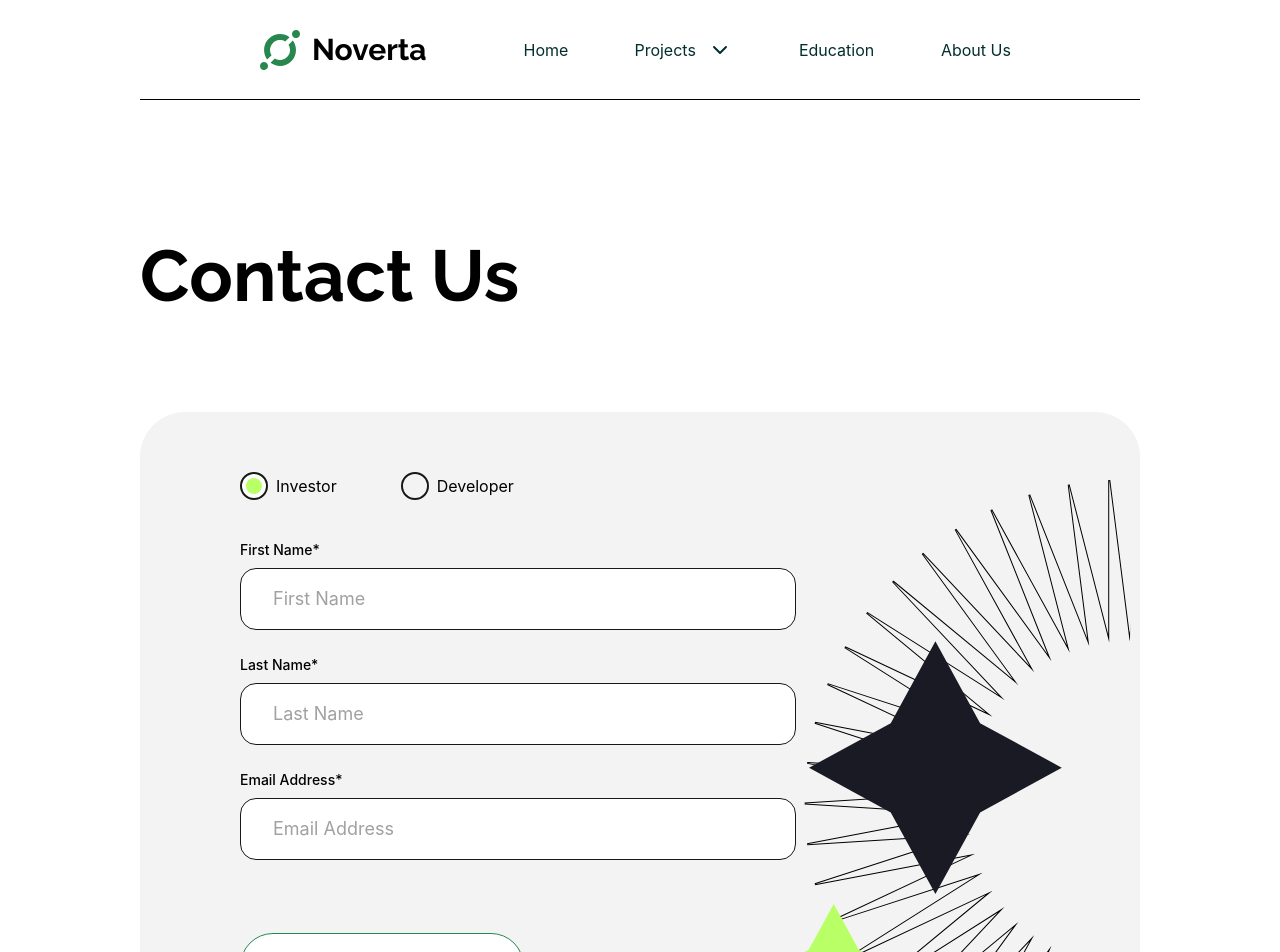
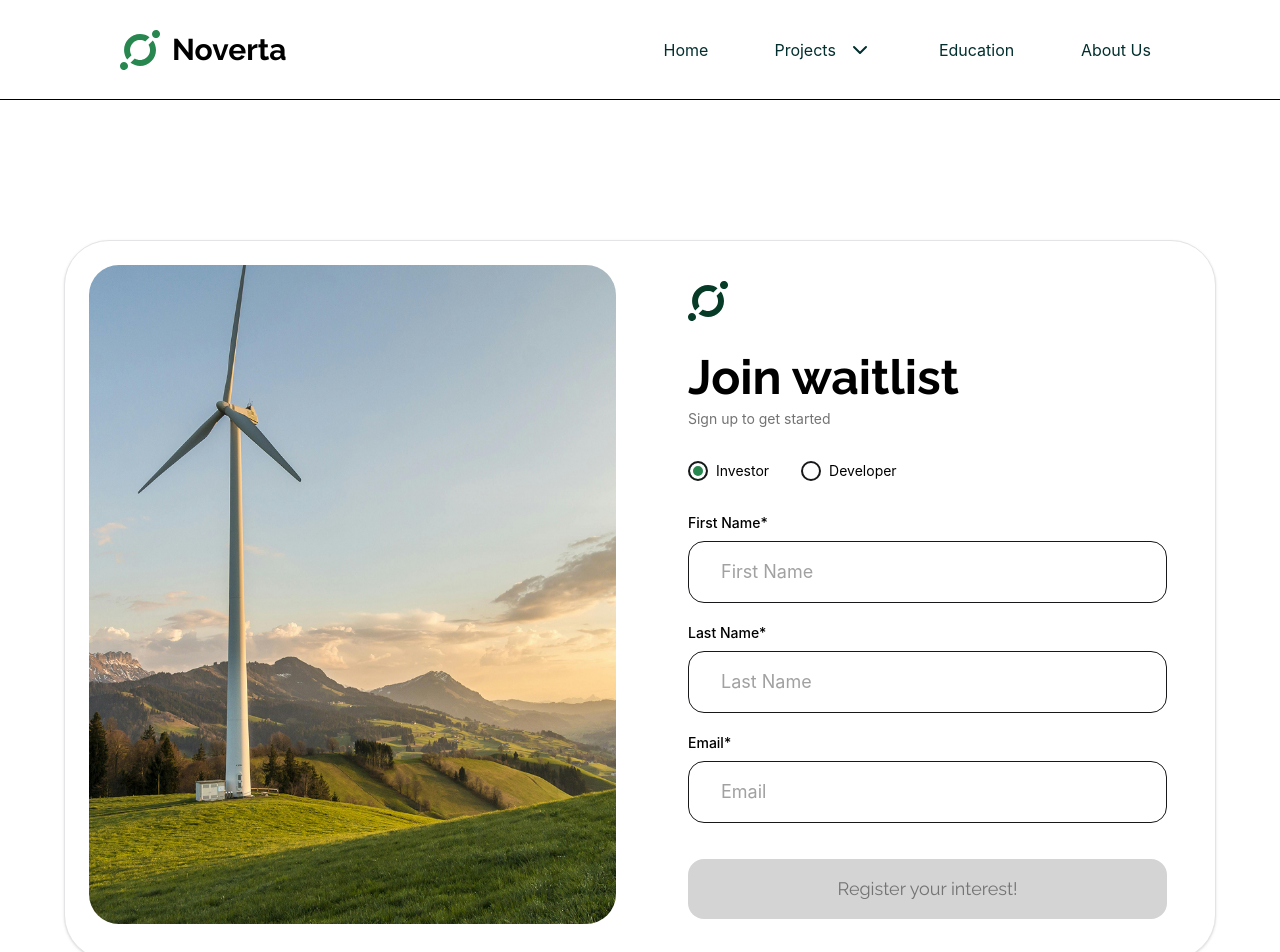
Before and after one commit to GPapagiannopoulos/enterpreneurial_journey, a React (Vite) app in the folder frontend/: page /contactus in a window 1280 px wide. Shown: the top 952 px of the page. Built offline with nearby package versions, Linux system fonts and the light colour scheme.

Commit message:
fix: change faulty link

```diff
--- a/frontend/src/components/InputField.tsx
+++ b/frontend/src/components/InputField.tsx
@@ -20,7 +20,7 @@ export default function InputField({
   required = false,
 }: InputFieldProps) {
   return (
-    <div className="flex flex-col gap-2 w-139">
+    <div className="flex flex-col gap-2 w-full">
       {label && (
         <label className="text-sm font-medium text-black font-inter">
           {label}
--- a/frontend/src/pages/ContactUs.tsx
+++ b/frontend/src/pages/ContactUs.tsx
@@ -4,7 +4,7 @@ import ContactForm from "../sections/ContactUs/ContactForm";
 
 export default function ContactUs() {
   return (
-    <section className="min-h-screen mx-35">
+    <section className="min-h-screen">
       <Navbar />
       <ContactForm />
       <Footer />
--- a/frontend/src/sections/ContactUs/ContactForm.tsx
+++ b/frontend/src/sections/ContactUs/ContactForm.tsx
@@ -3,8 +3,8 @@ import InputField from "../../components/InputField";
 import { useLocation, useNavigate } from "react-router-dom";
 import type { registrationPayload } from "../../api/types";
 import { registerInterest } from "../../api/auth";
-import Button from "../../components/Button";
-import starsSvg from "../../assets/icons/stars.svg";
+import logo from "../../assets/icons/Logo.svg";
+import waitlistImage from "../../assets/icons/WindTurbine.png";
 
 export default function ContactForm() {
   const navigate = useNavigate();
@@ -21,6 +21,12 @@ export default function ContactForm() {
   const [success, setSuccess] = useState(false);
 
   const emailRegex = /^[^\s@]+@[^\s@]+\.[^\s@]+$/;
+
+  const isFormValid =
+    firstName.trim() !== "" &&
+    lastName.trim() !== "" &&
+    emailRegex.test(emailAddress) &&
+    (role === "Investor" || message.trim() !== "");
 
   const RegisterInterest: SubmitEventHandler<HTMLFormElement> = async (e) => {
     e.preventDefault();
@@ -49,43 +55,54 @@ export default function ContactForm() {
   };
 
   return (
-    <section className="flex flex-col gap-25 pt-35 pb-28 border-b">
-      <div className="text-black text-7xl font-bold font-raleway">
-        Contact Us
+    <section className="flex justify-center pt-35 pb-28">
+      <div className="bg-white border border-zinc-200 rounded-[45px] shadow-sm overflow-hidden grid grid-cols-2 items-start max-w-6xl w-full">
+        <div className="p-6">
+          <img
+            src={waitlistImage}
+            alt=""
+            className="w-full aspect-[4/5] object-cover rounded-[30px]"
+          />
         </div>
-      <div className="relative overflow-hidden bg-[#F3F3F3] border-zinc-100 rounded-[45px] flex flex-col justify-start gap-10 pt-15 pb-20 pl-25">
-        <img
-          src={starsSvg}
-          alt=""
-          aria-hidden="true"
-          className="absolute -right-36 top-98 -translate-y-1/2 z-10 pointer-events-none"
-        />
-        <div className="flex items-start gap-16">
-          <label className="flex items-center gap-2">
+
+        <div className="flex flex-col gap-8 px-12 py-10">
+          <img src={logo} alt="Noverta" className="h-10 w-10" />
+
+          <div className="flex flex-col gap-2">
+            <h1 className="text-black text-5xl font-bold font-raleway">
+              Join waitlist
+            </h1>
+            <p className="text-neutral-500 text-sm font-inter">
+              Sign up to get started
+            </p>
+          </div>
+
+          <div className="flex items-center gap-8">
+            <label className="flex items-center gap-2 text-sm font-inter">
               <input
                 type="radio"
                 name="role"
                 value="Investor"
                 checked={role === "Investor"}
                 onChange={() => setRole("Investor")}
-              className="w-7 h-7 appearance-none rounded-full border-2 border-zinc-900 checked:bg-[#B9FF66] checked:shadow-[inset_0_0_0_4px_white]"
-            />{" "}
+                className="w-5 h-5 appearance-none rounded-full border-2 border-zinc-900 checked:bg-[#27874F] checked:shadow-[inset_0_0_0_3px_white]"
+              />
               Investor
             </label>
-          <label className="flex items-center gap-2">
+            <label className="flex items-center gap-2 text-sm font-inter">
               <input
                 type="radio"
                 name="role"
                 value="Developer"
                 checked={role === "Developer"}
                 onChange={() => setRole("Developer")}
-              className="w-7 h-7 appearance-none rounded-full border-2 border-zinc-900 checked:bg-[#B9FF66] checked:shadow-[inset_0_0_0_4px_white]"
-            />{" "}
+                className="w-5 h-5 appearance-none rounded-full border-2 border-zinc-900 checked:bg-[#27874F] checked:shadow-[inset_0_0_0_3px_white]"
+              />
               Developer
             </label>
           </div>
-        <div className="pb-8">
-          <form onSubmit={RegisterInterest} className="flex flex-col gap-6.25">
+
+          <form onSubmit={RegisterInterest} className="flex flex-col gap-5">
             <InputField
               label="First Name"
               type="text"
@@ -103,35 +120,47 @@ export default function ContactForm() {
               required={true}
             />
             <InputField
-              label="Email Address"
-              type="text"
+              label="Email"
+              type="email"
               value={emailAddress}
-              placeholder="Email Address"
+              placeholder="Email"
               onChange={(e) => setEmailAddress(e.target.value)}
               required={true}
             />
-            <label className={role === "Investor" ? "hidden" : "h-47.5"}>
+            {role === "Developer" && (
               <InputField
                 label="Message"
                 type="text"
                 placeholder="Tell us about your project"
                 value={message}
                 onChange={(e) => setMessage(e.target.value)}
-                required={false}
+                required={true}
               />
-            </label>
+            )}
+
             {error && (
               <div className="p-3 bg-red-50 text-red-500 text-sm rounded-lg border border-red-200">
                 {error}
               </div>
             )}
 
+            <button
+              type="submit"
+              disabled={!isFormValid}
+              className={`mt-4 w-full rounded-2xl py-4 font-raleway text-lg transition-colors duration-200 ${
+                isFormValid
+                  ? "bg-[#27874F] text-white hover:bg-[#1f6d3f] cursor-pointer"
+                  : "bg-neutral-300 text-neutral-500 cursor-not-allowed"
+              }`}
+            >
+              Register your interest!
+            </button>
+          </form>
+
           {success && (
             <div className="fixed inset-0 bg-black/50 flex items-center justify-center z-50">
               <div className="bg-white rounded-xl p-8 text-center max-w-sm">
-                  <h2 className="font-bold text-xl mb-2">
-                    You're on the list!
-                  </h2>
+                <h2 className="font-bold text-xl mb-2">You're on the list!</h2>
                 <p className="text-gray-500 mb-6">
                   We'll be in touch when we launch.
                 </p>
@@ -144,15 +173,6 @@ export default function ContactForm() {
               </div>
             </div>
           )}
-
-            <div className="mt-12 text-center">
-              <Button
-                label="Register Your Interest"
-                type="submit"
-                variant="cta"
-              />
-            </div>
-          </form>
         </div>
       </div>
     </section>
--- a/frontend/src/sections/Home/HeroSection.tsx
+++ b/frontend/src/sections/Home/HeroSection.tsx
@@ -21,7 +21,7 @@ export default function HeroSection() {
             </p>
 
             <button
-              onClick={() => navigate("/waitlist")}
+              onClick={() => navigate("/contactus")}
               className="self-start inline-flex items-center gap-3 px-12 py-4 bg-teal-950 rounded-lg outline-1 -outline-offset-1 outline-green-700 text-white text-xl font-bold font-['DM_Sans'] hover:bg-teal-900 transition-colors"
             >
               Join the waitlist
@@ -43,7 +43,7 @@ export default function HeroSection() {
               list opportunities on Noverta, please{" "}
             </span>
             <span className="text-teal-950 font-bold cursor-pointer hover:underline">
-              click here.
+              <a href="/contactus">click here. </a>
             </span>
           </p>
         </div>
```
Also changed, not shown: frontend/src/assets/icons/WindTurbine.png (added). Lines whose indentation alone changed are shown as unchanged.
